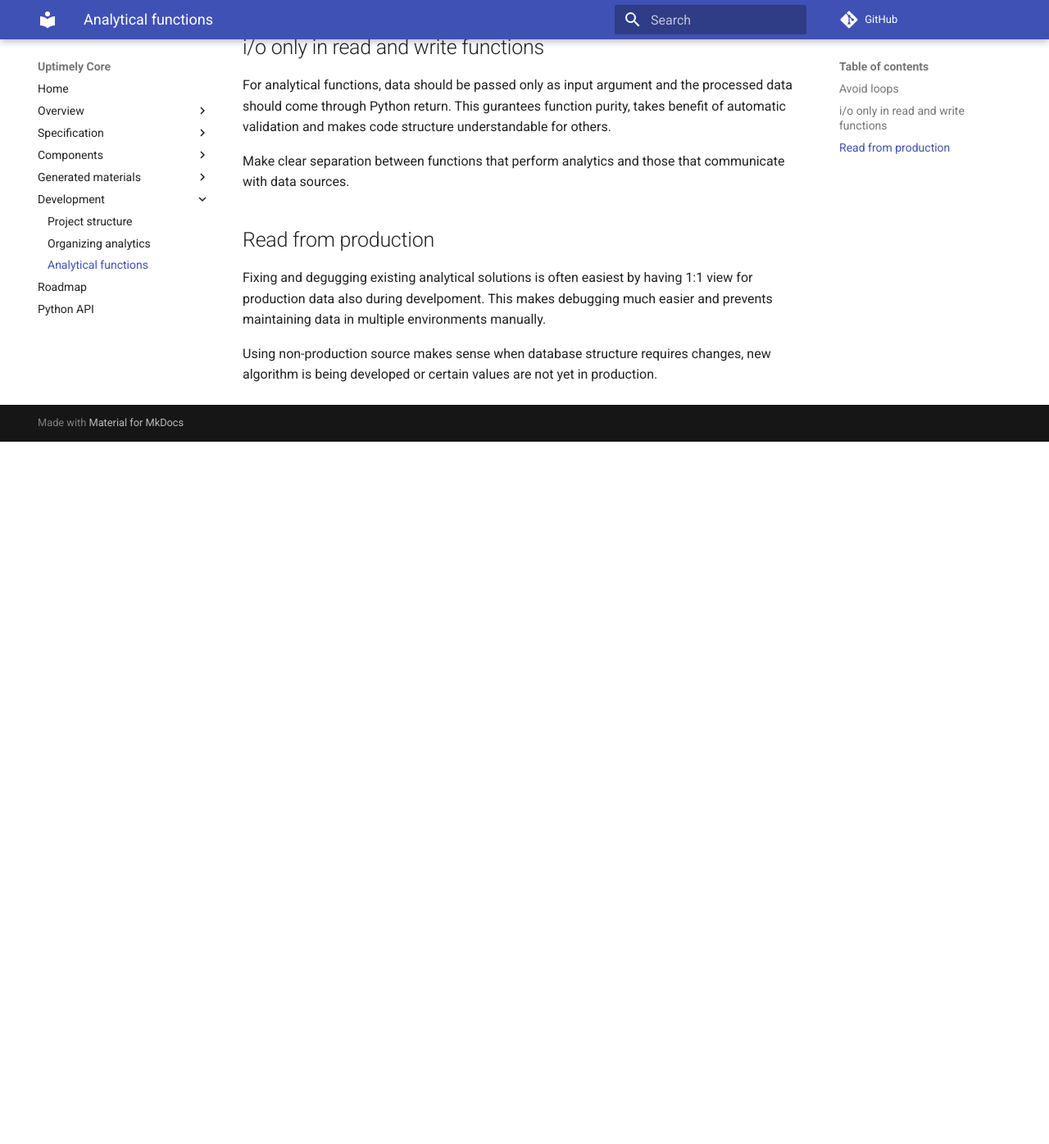
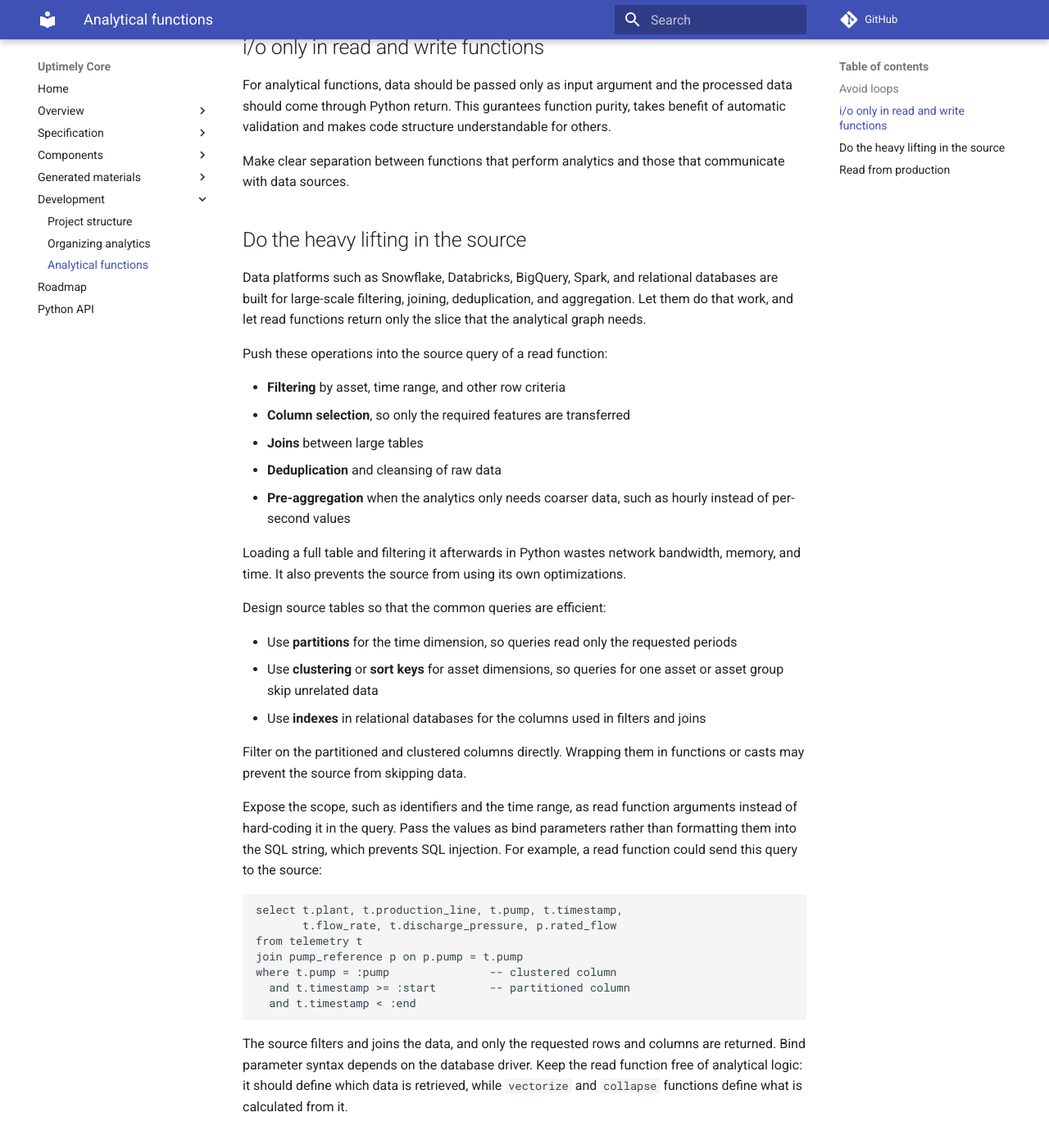
Before and after one commit to uptimely-ai/uptimely-core, an MkDocs documentation site: the page built from docs/development/analytical-functions.md, in a window 1280 px wide and 1400 px high, scrolled down 897 px. Shown: the top 1396 px of the window at 82% size. Built offline with MkDocs 1.6.1 and Material for MkDocs 9.7.7, drawn with Linux system fonts in a browser that asks for light colours; comment, search, counter and statistics services are not loaded; before the commit the page ends 1436 px from its top, so only the background shows below that.

Commit message:
Add chapter to docs about source query performance

````diff
--- a/docs/development/analytical-functions.md
+++ b/docs/development/analytical-functions.md
@@ -34,6 +34,42 @@ For analytical functions, data should be passed only as input argument and the p
 
 Make clear separation between functions that perform analytics and those that communicate with data sources.
 
+## Do the heavy lifting in the source
+
+Data platforms such as Snowflake, Databricks, BigQuery, Spark, and relational databases are built for large-scale filtering, joining, deduplication, and aggregation. Let them do that work, and let read functions return only the slice that the analytical graph needs.
+
+Push these operations into the source query of a read function:
+
+* **Filtering** by asset, time range, and other row criteria
+* **Column selection**, so only the required features are transferred
+* **Joins** between large tables
+* **Deduplication** and cleansing of raw data
+* **Pre-aggregation** when the analytics only needs coarser data, such as hourly instead of per-second values
+
+Loading a full table and filtering it afterwards in Python wastes network bandwidth, memory, and time. It also prevents the source from using its own optimizations.
+
+Design source tables so that the common queries are efficient:
+
+* Use **partitions** for the time dimension, so queries read only the requested periods
+* Use **clustering** or **sort keys** for asset dimensions, so queries for one asset or asset group skip unrelated data
+* Use **indexes** in relational databases for the columns used in filters and joins
+
+Filter on the partitioned and clustered columns directly. Wrapping them in functions or casts may prevent the source from skipping data.
+
+Expose the scope, such as identifiers and the time range, as read function arguments instead of hard-coding it in the query. Pass the values as bind parameters rather than formatting them into the SQL string, which prevents SQL injection. For example, a read function could send this query to the source:
+
+```sql
+select t.plant, t.production_line, t.pump, t.timestamp,
+       t.flow_rate, t.discharge_pressure, p.rated_flow
+from telemetry t
+join pump_reference p on p.pump = t.pump
+where t.pump = :pump               -- clustered column
+  and t.timestamp >= :start        -- partitioned column
+  and t.timestamp < :end
+```
+
+The source filters and joins the data, and only the requested rows and columns are returned. Bind parameter syntax depends on the database driver. Keep the read function free of analytical logic: it should define which data is retrieved, while `vectorize` and `collapse` functions define what is calculated from it.
+
 ## Read from production
 
 Fixing and degugging existing analytical solutions is often easiest by having 1:1 view for production data also during develpoment. This makes debugging much easier and prevents maintaining data in multiple environments manually.
````
